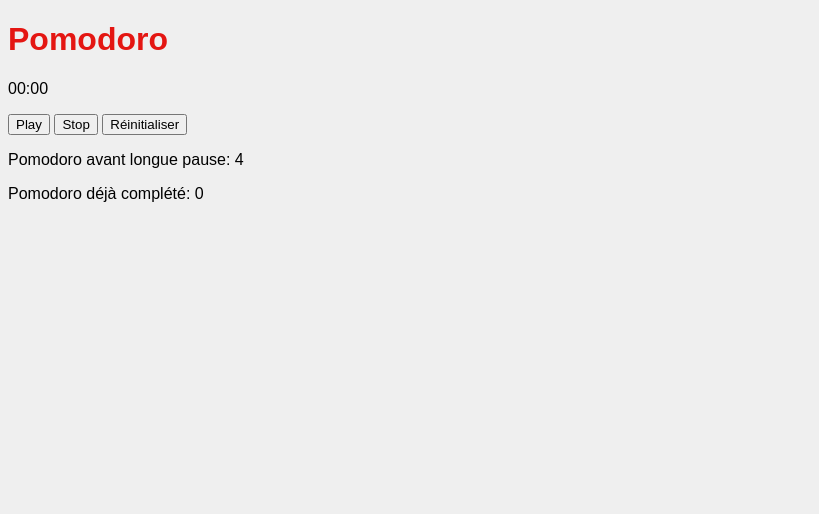
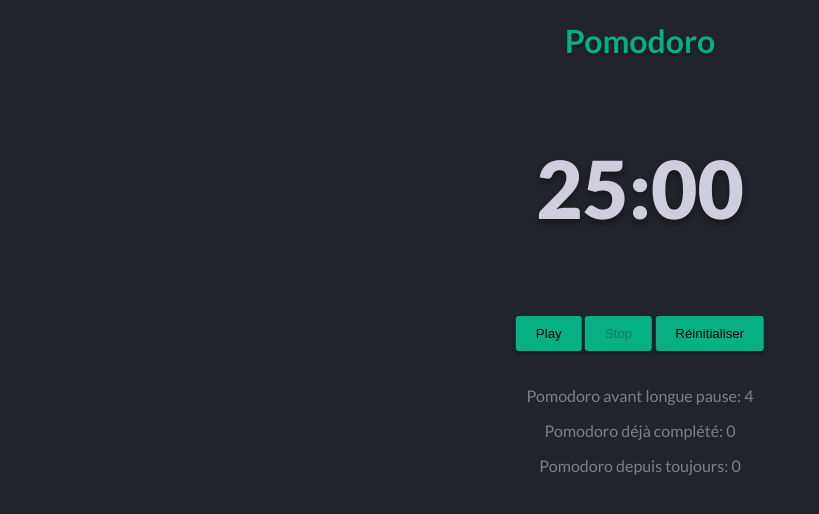
Before and after one commit to lucienmary/pomodoro, a website: page src/index.html in a window 1280 px wide. Shown: the whole page, without its empty margins (0-819 px from the left). Drawn offline with nearby package versions, Linux system fonts and the light colour scheme; files that its build step writes are made by us from their sources.

Commit message:
Add Play/pause + stop + pomodoroAllTime localStorage

```diff
--- a/src/index.html
+++ b/src/index.html
@@ -6,24 +6,27 @@
 
     <title style="color:blue">[ 00:00 ] Pomodoro ⏲️</title>
     <link rel="stylesheet" type="text/css" href="/styles/app.css">
+    <link href="https://fonts.googleapis.com/css2?family=Lato:wght@400;700;900&display=swap" rel="stylesheet">
 
     <meta name="theme-color" content="#33363b">
 </head>
 <body>
+    <main>
         <h1>Pomodoro</h1>
+        <p id="outputTimer">25:00</p>
 
-    <div class="">
-        <p id="outputTimer">00:00</p>
-
+        <div class="navbar">
             <button id="play">Play</button>
-        <button id="stop">Stop</button>
+            <button id="stop" disabled>Stop</button>
             <button id="reset">Réinitialiser</button>
         </div>
 
-    <div class="">
+        <div class="infos">
             <p>Pomodoro avant longue pause: <span id="pomodoroRest">4</span></p>
             <p>Pomodoro déjà complété: <span id="completed">0</span></p>
+            <p>Pomodoro depuis toujours: <span id="completedAllTime">0</span></p>
         </div>
+    </main>
 
     <script src="/scripts/app.js"></script>
 </body>
--- a/src/styles/components/_homepage.scss
+++ b/src/styles/components/_homepage.scss
@@ -1,8 +1,45 @@
 body {
   background: $c-bg;
-  font-family: sans-serif;
+  font-family: 'Lato', sans-serif;
 }
 
 h1 {
   color: $c-alt;
+  text-align: center;
+  text-shadow: 0px 2px 3px #141516;
 }
+
+#outputTimer{
+    font-size: 5rem;
+    font-weight: 900;
+    color: #d0cedc;
+    text-align: center;
+    text-shadow: 0px 3px 6px #141516;
+}
+
+.navbar{
+    position: absolute;
+    left: 50%;
+    transform: translate(-50%);
+}
+
+.infos{
+    margin-top: 150px;
+    text-align: center;
+}
+
+p{
+    color: grey;
+}
+main{
+    width: 414px;
+    margin: auto;
+}
+
+button{
+    background-color: $c-alt;
+    border: none;
+    padding: 10px 20px;
+    border-radius: 3px;
+    box-shadow: 0px 2px 3px #141516;
+}
--- a/src/styles/utils/_variables.scss
+++ b/src/styles/utils/_variables.scss
@@ -1,2 +1,2 @@
-$c-bg: #efefef;
-$c-alt: #e41612;
+$c-bg: #21242b;
+$c-alt: #06af84;
```
Also changed, not shown: src/scripts/components/timer.js (+85 -7 lines). Lines whose indentation alone changed are shown as unchanged.
